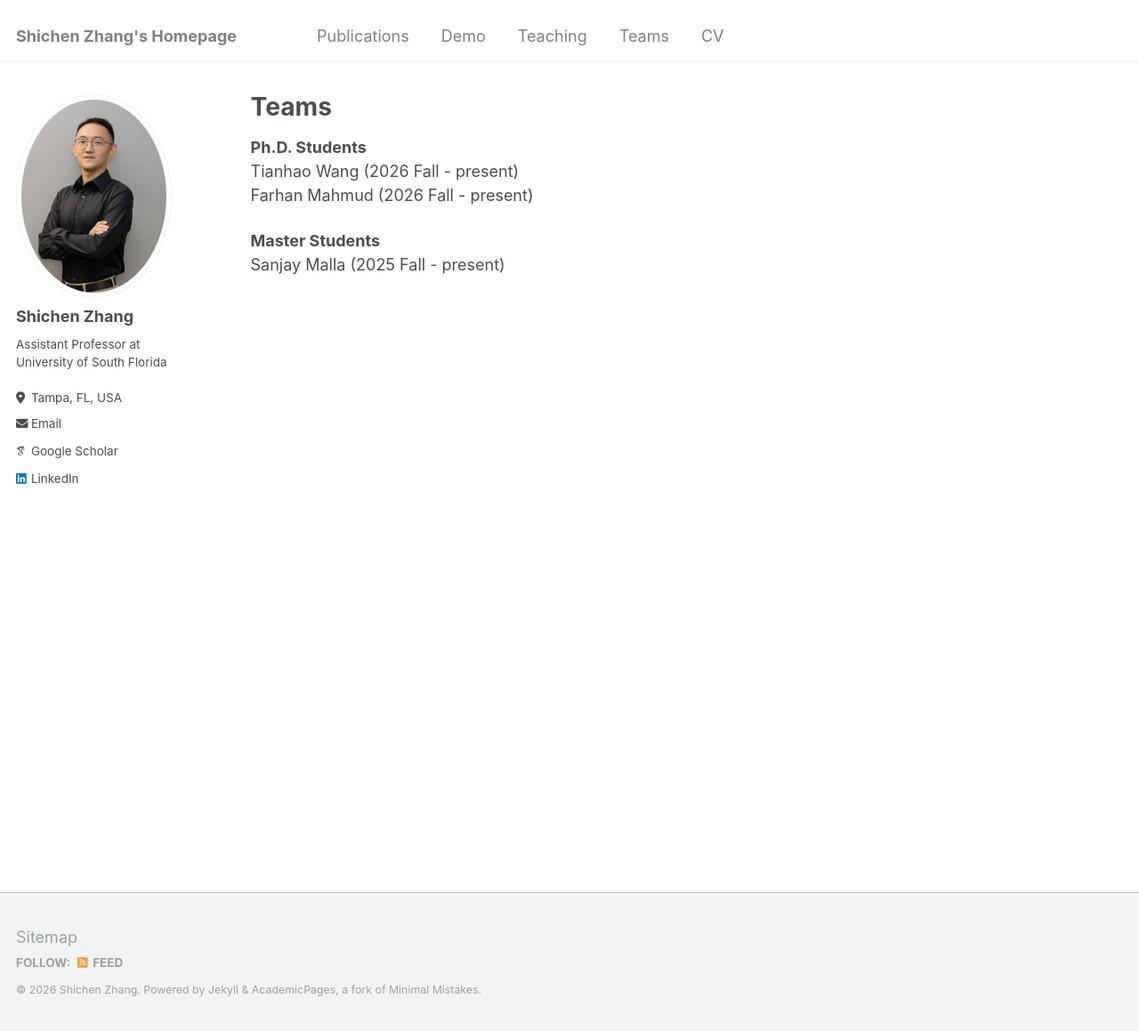
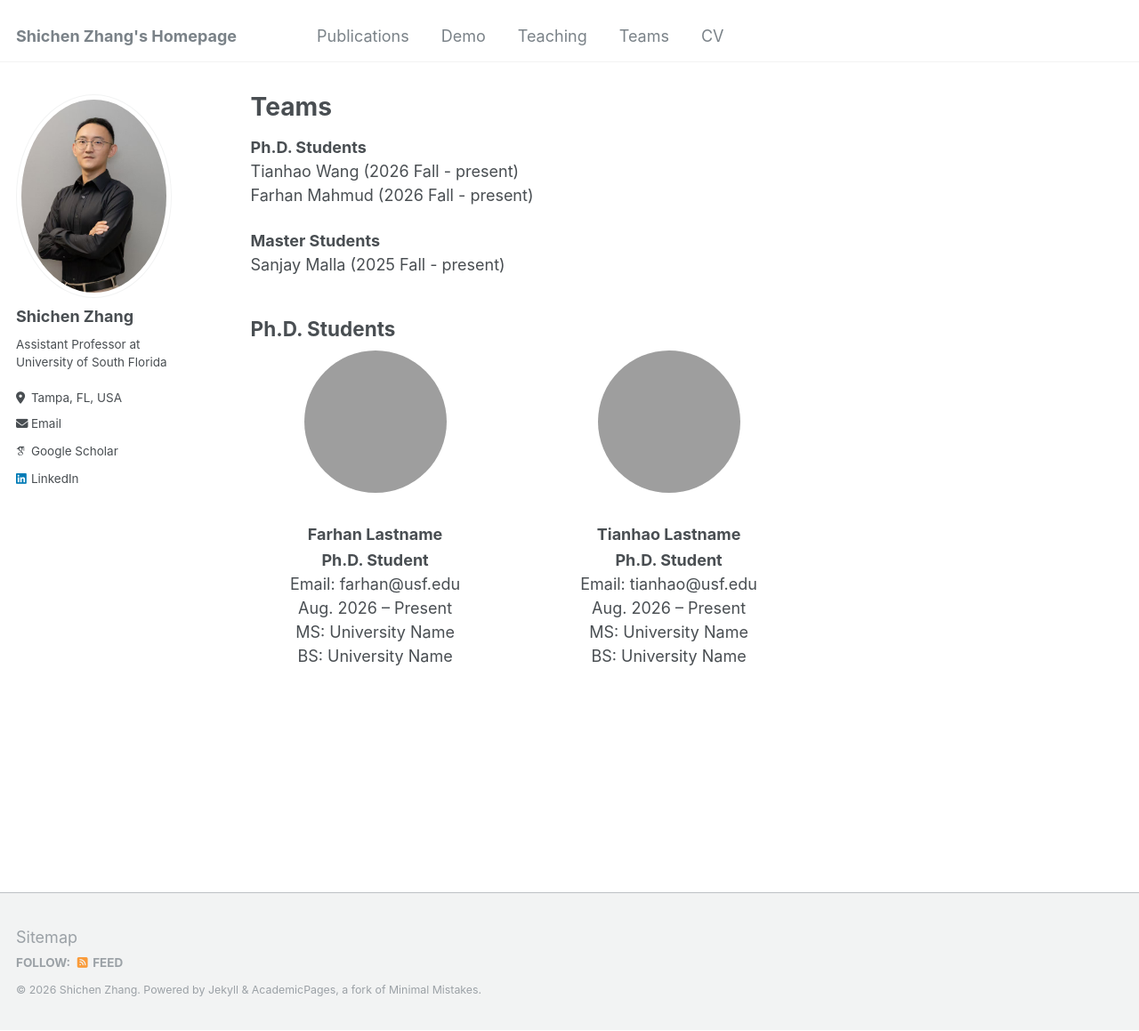
Before and after one commit to sczhang6/sczhang6.github.io, a Jekyll site: the page built from _pages/Teams.md, in a window 1280 px wide and 1159 px high. Shown: the whole window at 89% size. Built offline with Jekyll 4.4.1, drawn with Linux system fonts in a browser that asks for light colours; some web fonts are replaced; grey boxes are pictures that could not be loaded.

Commit message:
Teams updated

```diff
--- a/_pages/Teams.md
+++ b/_pages/Teams.md
@@ -10,3 +10,33 @@ Farhan Mahmud (2026 Fall - present)
 
 **Master Students**
 Sanjay Malla (2025 Fall - present)
+
+## Ph.D. Students
+
+<div style="display: flex; flex-wrap: wrap; gap: 50px;">
+
+  <div style="width: 280px; text-align: center;">
+    <img src="/images/students/farhan.jpg"
+         style="width: 160px; height: 160px; object-fit: cover; border-radius: 50%;">
+
+    <h3 style="margin-bottom: 5px;">Farhan Lastname</h3>
+    <strong>Ph.D. Student</strong><br>
+    Email: farhan@usf.edu<br>
+    Aug. 2026 – Present<br>
+    MS: University Name<br>
+    BS: University Name
+  </div>
+
+  <div style="width: 280px; text-align: center;">
+    <img src="/images/students/tianhao.jpg"
+         style="width: 160px; height: 160px; object-fit: cover; border-radius: 50%;">
+
+    <h3 style="margin-bottom: 5px;">Tianhao Lastname</h3>
+    <strong>Ph.D. Student</strong><br>
+    Email: tianhao@usf.edu<br>
+    Aug. 2026 – Present<br>
+    MS: University Name<br>
+    BS: University Name
+  </div>
+
+</div>
```
Also changed, not shown: 1 other file.
